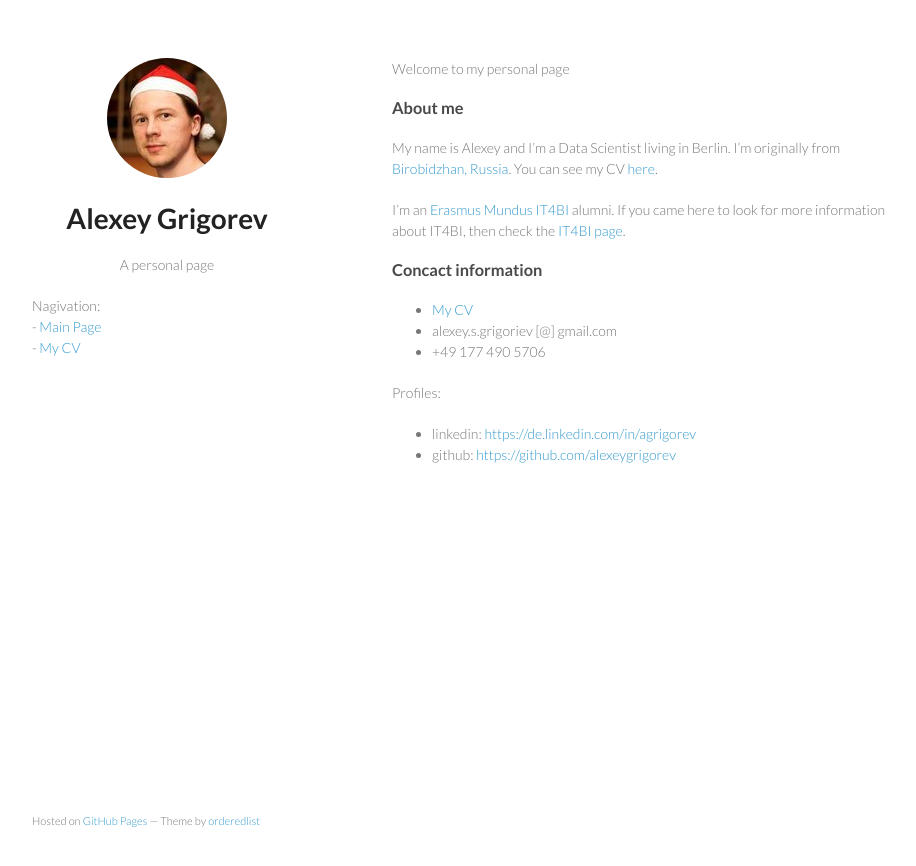
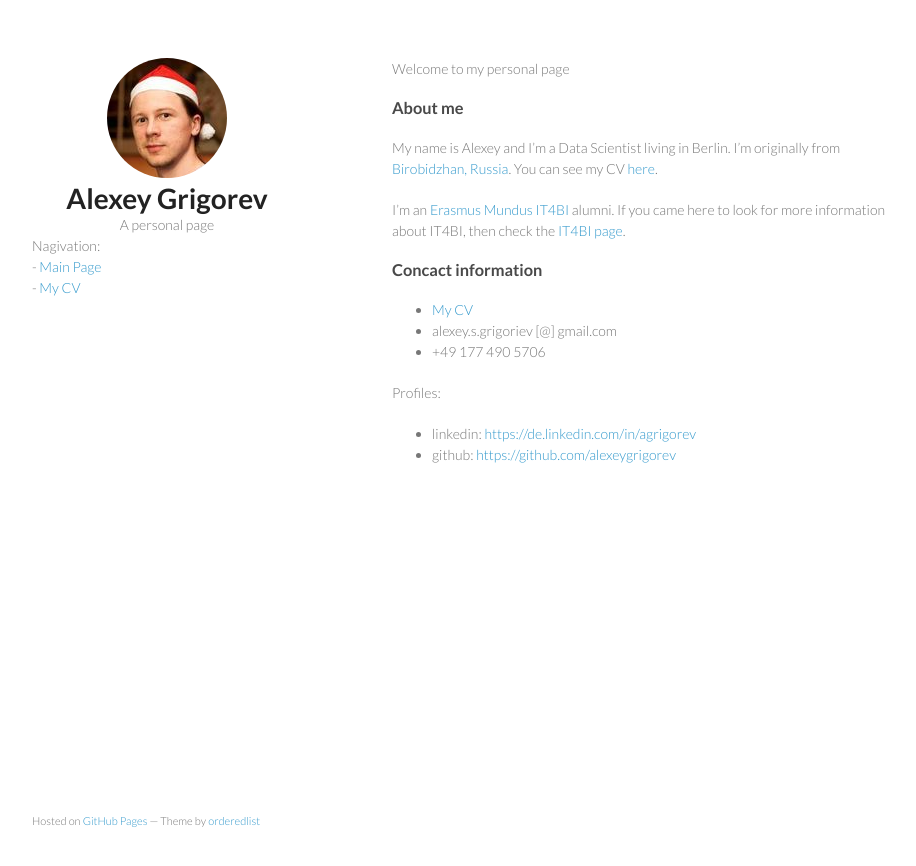
Before and after one commit to alexeygrigorev/alexeygrigorev.github.io, a Jekyll site: the page built from index.md, in a window 1280 px wide. Shown: the top 866 px of the page, without its empty margins (178-1094 px from the left). Built offline with Jekyll 4.4.1, drawn with Linux system fonts in a browser that asks for light colours.

Commit message:
Update styles.css

```diff
--- a/stylesheets/styles.css
+++ b/stylesheets/styles.css
@@ -182,6 +182,10 @@ footer {
   bottom:50px;
 }
 
+div.wrapper header center * {
+  margin-bottom: 0px;
+}
+
 @media print, screen and (max-width: 960px) {
 
   div.wrapper {
```
